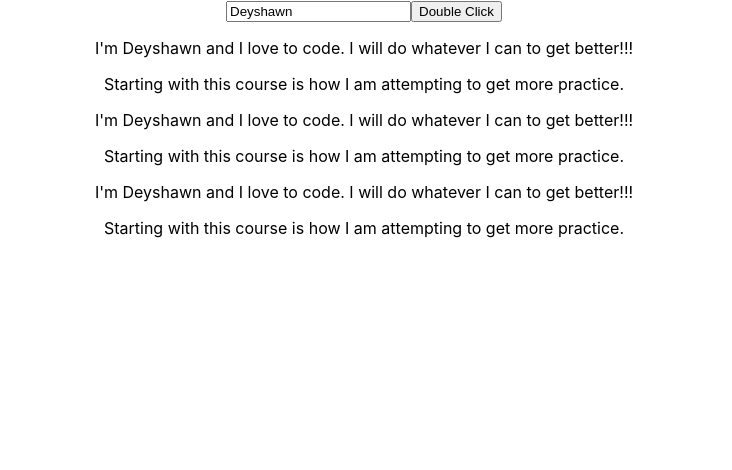
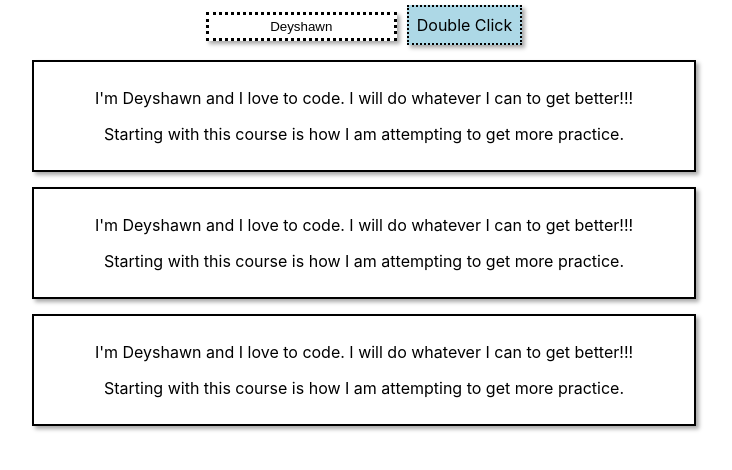
Before and after one commit to dbond59/base-syntax--assignment-one, a React (Create React App) app: page / in a window 1280 px wide. Shown: the top 470 px of the page, without its empty margins (276-1008 px from the left). Built offline with nearby package versions, Linux system fonts and the light colour scheme.

Commit message:
created userOutput.css file to add some styling and also added inline styling to button and userInput text element

```diff
--- a/src/App.js
+++ b/src/App.js
@@ -27,13 +27,26 @@ class App extends Component {
   // also added a button with an onDoubleClick action that takes in the changeNameHandler method
   // for the userOutPut I added the username prop that then uses the state keyword to grab information
   render() {
+
+    const btnStyle = {
+      backgroundColor: 'lightblue',
+      font: 'inherit',
+      border: '2px dotted black',
+      padding: '8px',
+      margin: '5px 0 0 10px',
+      cursor: 'pointer',
+      boxShadow: '3px 3px 4px darkgray'
+    }
+
     return(
       <div className="App">
       <UserInput
         newInputtedName={this.newNameHandler}
         newName={this.changeNameHandler.bind(this, "Jeremy")}
         currentName={this.state.username}/>
-      <button onDoubleClick={this.changeNameHandler.bind(this, "Luke")}>Double Click</button>
+      <button
+      style={btnStyle}
+      onDoubleClick={this.changeNameHandler.bind(this, "Luke")}>Double Click</button>
       <UserOutput
         username={this.state.username}/>
       <UserOutput
@@ -58,4 +71,4 @@ export default App;
 // ~ Pass the event-handler method reference to the UserInput component and bind it to the input-change event
 // ~ Ensure that the new input entered by the user overwrites the old username passed to UserOutput
 // ~ Add two-way-binding to your input (in UserInput) to also display the starting username
-// Add styling of your choice to your components/ elements in the components - both with inline styles and stylesheets
+// ~ Add styling of your choice to your components/ elements in the components - both with inline styles and stylesheets
--- a/src/UserInput/UserInput.js
+++ b/src/UserInput/UserInput.js
@@ -1,5 +1,13 @@
 // dont forget to import the React into your new components
 import React from 'react';
+
+
+const userInputStyle = {
+    border: '3px dotted black',
+    textAlign: 'center',
+    boxShadow: '3px 3px 4px darkgray',
+    padding: '4px'
+}
 
 // Created this UserInput Component that holds an imput element
 // const tells me that the var userinput will never change
@@ -7,7 +15,7 @@ import React from 'react';
 // can't add a vaule prop without allowing yourself to react to changes so you need onChange before value
 const userinput = (props) => {
     return (
-    <input type="text" onClick={props.newName} onChange={props.newInputtedName} value={props.currentName}/>
+    <input style={userInputStyle} type="text" onClick={props.newName} onChange={props.newInputtedName} value={props.currentName}/>
     )
 };
 
--- /dev/null
+++ b/src/UserOutput/UserOutput.css
@@ -0,0 +1,8 @@
+.UserOutPut {
+    border: 2px solid black;
+    padding: 10px;
+    width: 50%;
+    margin: 15px auto;
+    text-align: center;
+    box-shadow: 3px 3px 4px darkgray;
+}
--- a/src/UserOutput/UserOutput.js
+++ b/src/UserOutput/UserOutput.js
@@ -1,11 +1,12 @@
 // dont forget to import the React into your new components
 import React from 'react';
+import './UserOutput.css';
 
 // Created this UserOutput component that holds 2 paragraphs <p>
 // The usage of the props argument allows me to take attributes from another component and user them here
 const useroutput = (props) => {
     return(
-    <div>
+    <div class="UserOutPut">
         <p>I'm {props.username} and I love to code. I will do whatever I can to get better!!!</p>
         <p>Starting with this course is how I am attempting to get more practice.</p>
     </div>
```
